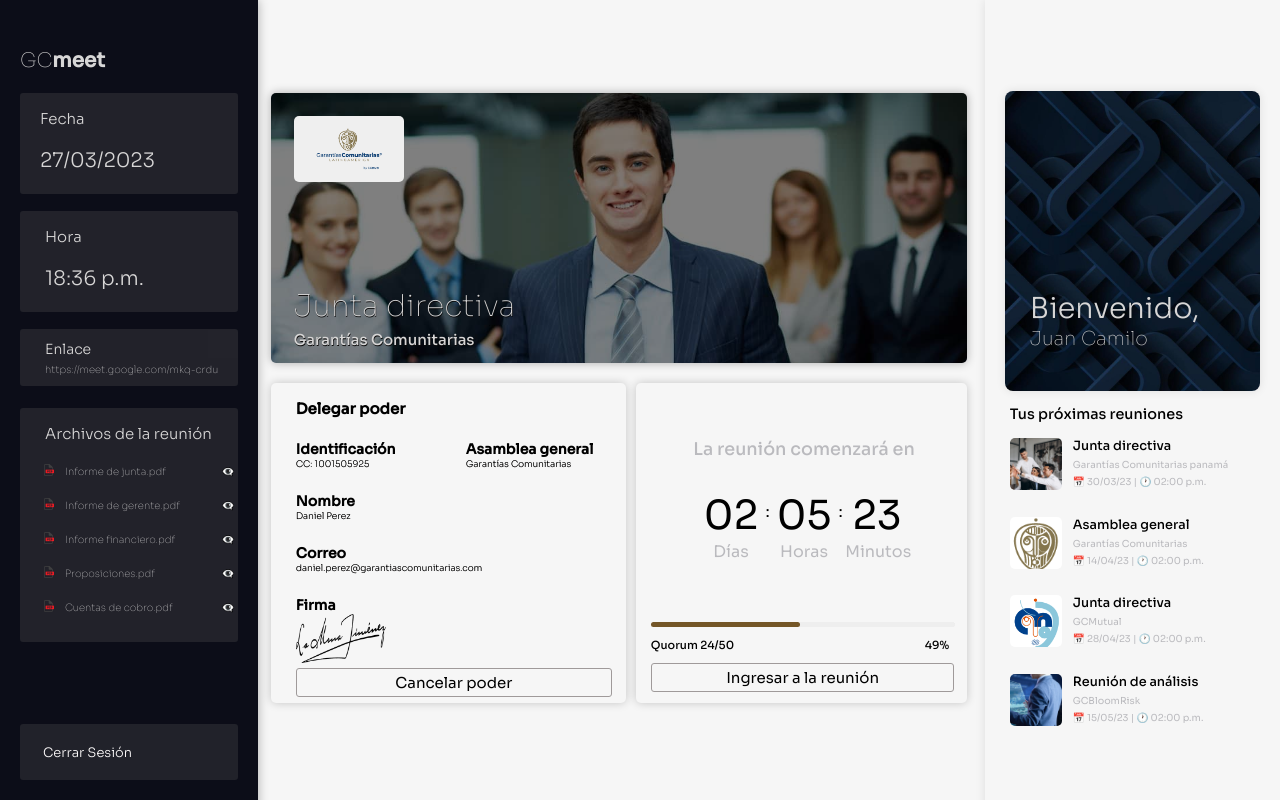
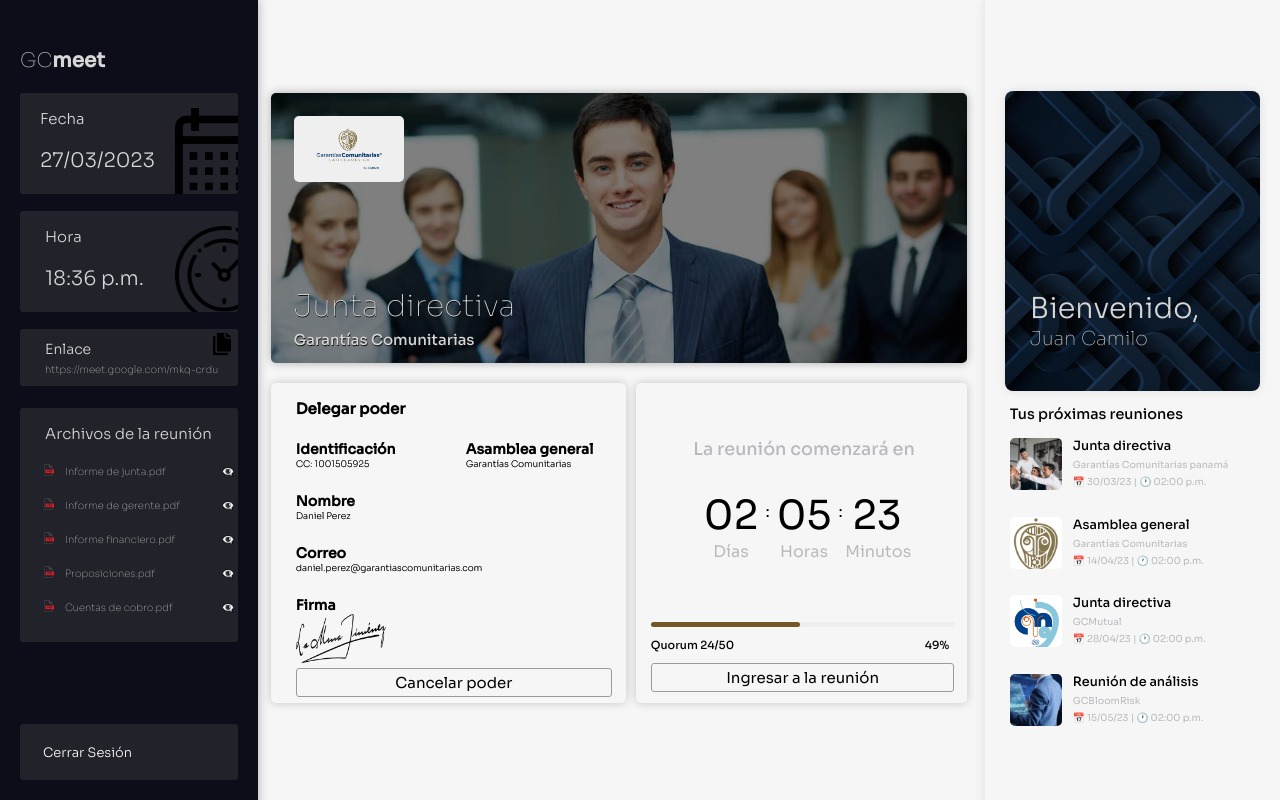
Before and after one commit to alejoc0314/maquetacion_GC, a plain HTML site: page index.html in a window 1280 px wide. Drawn offline with Linux system fonts and the light colour scheme.

Commit message:
Update style.css

```diff
--- a/css/style.css
+++ b/css/style.css
@@ -29,11 +29,7 @@ body {
 
 
 .box1 {
-<<<<<<< HEAD
-    background-image: url("images/calendario_vector.png");
-=======
     background-image: url('images/calendario_vector.png');
->>>>>>> f1a6363697c914c1b345dc99034f1f1df12c8a83
     background-position: 155px 15px;
     background-repeat: no-repeat;
     background-size: 45%;
@@ -45,11 +41,7 @@ body {
 }
 
 .box2 {
-<<<<<<< HEAD
-    background-image: url("images/reloj_vector.jpg");
-=======
     background-image: url('images/reloj_vector.jpg');
->>>>>>> f1a6363697c914c1b345dc99034f1f1df12c8a83
     background-position: 155px 15px;
     background-repeat: no-repeat;
     background-size: 45%;
@@ -103,11 +95,7 @@ body {
 }
 
 .boton_copy {
-<<<<<<< HEAD
-    background-image: url("images/copy_vector.png");
-=======
     background-image: url('images/copy_vector.png');
->>>>>>> f1a6363697c914c1b345dc99034f1f1df12c8a83
     background-position: 2px 2px;
     background-size: 24px;
     background-repeat: no-repeat;
```
